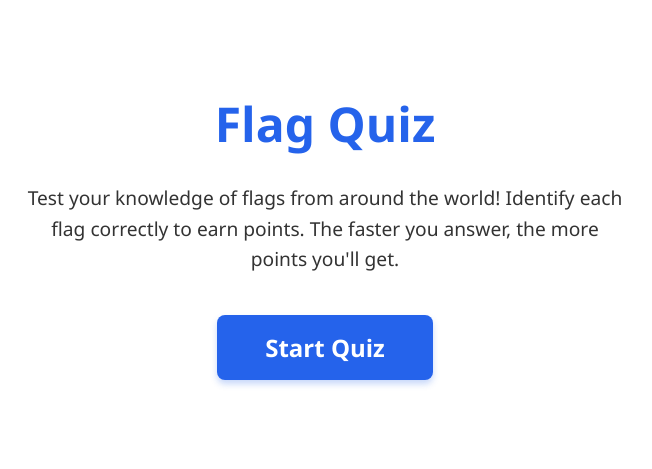
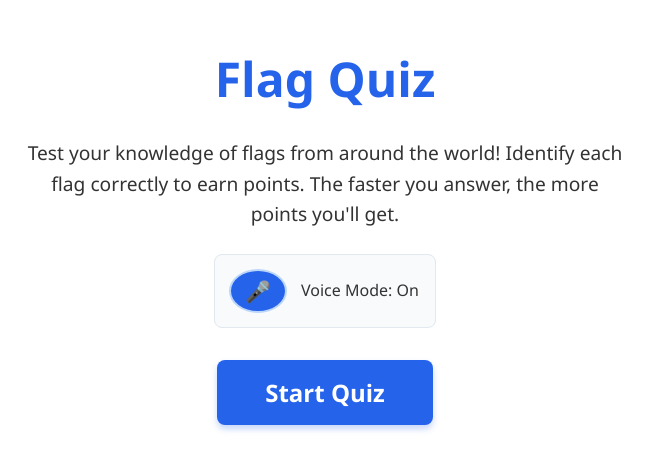
Before and after one commit to antoniokov/flag-quiz, a React (Vite) app: page / in a window 1280 px wide. Shown: the part 161-630 px from the top of the page, without its empty margins (315-967 px from the left). Built offline with nearby package versions, Linux system fonts and the light colour scheme.

Commit message:
enable voice mode before starting

```diff
--- a/src/components/FlagQuiz.tsx
+++ b/src/components/FlagQuiz.tsx
@@ -455,13 +455,57 @@ function FlagQuiz() {
         </h1>
         <p style={{
           fontSize: '1.2rem',
-          marginBottom: '2.5rem',
+          marginBottom: '1.5rem',
           maxWidth: '600px',
           lineHeight: 1.6,
         }}>
           Test your knowledge of flags from around the world! Identify each flag correctly to earn points.
           The faster you answer, the more points you'll get.
         </p>
+
+        {voiceSupported && (
+          <div className="voice-mode-option" style={{
+            display: 'flex',
+            alignItems: 'center',
+            justifyContent: 'center',
+            marginBottom: '2rem',
+            gap: '1rem',
+            padding: '1rem',
+            borderRadius: '0.5rem',
+            background: '#f8fafc',
+            border: '1px solid #e2e8f0',
+          }}>
+            <button
+              onClick={toggleVoiceMode}
+              style={{
+                background: voiceMode ? '#2563eb' : '#f3f4f6',
+                border: voiceMode ? '2px solid #2563eb' : '2px solid #ccc',
+                color: voiceMode ? '#fff' : '#888',
+                borderRadius: '50%',
+                width: '2.5rem',
+                height: '2.5rem',
+                display: 'flex',
+                alignItems: 'center',
+                justifyContent: 'center',
+                fontSize: '1.3rem',
+                cursor: 'pointer',
+                transition: 'all 0.2s',
+                outline: 'none',
+                boxShadow: voiceMode ? '0 0 0 2px #bcd6fa' : 'none',
+              }}
+              aria-label={voiceMode ? 'Disable voice mode' : 'Enable voice mode'}
+              title={voiceMode ? 'Disable voice mode' : 'Enable voice mode'}
+            >
+              <span aria-hidden="true" style={{ pointerEvents: 'none', filter: voiceMode ? 'none' : 'grayscale(0.8)' }}>
+                🎤
+              </span>
+            </button>
+            <span style={{ fontWeight: 500 }}>
+              Voice Mode: {voiceMode ? 'On' : 'Off'}
+            </span>
+          </div>
+        )}
+
         <button
           onClick={handleStartQuiz}
           style={{
```
